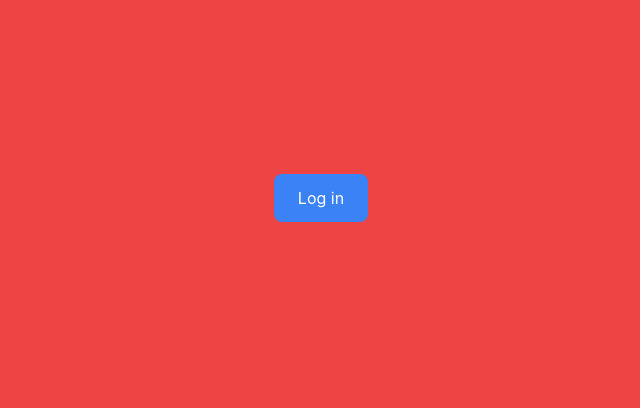
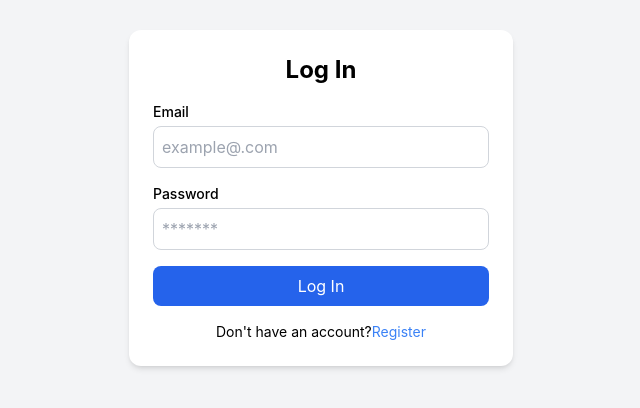
Before and after one commit to Caspar-Brantberger/GetSwoleBooking, a React (Create React App) app in the folder ui/: page /login in a window 1280 px wide. Shown: the part 202-610 px from the top of the page, without its empty margins (319-959 px from the left). Built offline with nearby package versions, Linux system fonts and the light colour scheme.

Commit message:
added register and login in the front page with routes

```diff
--- a/ui/package.json
+++ b/ui/package.json
@@ -13,6 +13,7 @@
     "@types/react-dom": "^19.2.3",
     "react": "^19.2.1",
     "react-dom": "^19.2.1",
+    "react-router-dom": "^7.10.1",
     "react-scripts": "5.0.1",
     "typescript": "^4.9.5",
     "web-vitals": "^2.1.4"
--- a/ui/src/App.tsx
+++ b/ui/src/App.tsx
@@ -1,14 +1,18 @@
 import React from 'react';
 import logo from './logo.svg';
 import './App.css';
+import Login from './pages/Login';
+import Register from './pages/Register';
+import { BrowserRouter as Router, Route, Routes } from 'react-router-dom';
 
 function App() {
   return (
-    <div className="min-h-screen bg-red-500 flex items-center justify-center">
-      <button className="px-6 py-3 bg-blue-500 text-white rounded-lg hover:bg-blue-600 transition">
-        Log in
-      </button>
-    </div>
+    <Router>
+      <Routes>
+        <Route path="/login" element={<Login />} />
+        <Route path="/register" element={<Register />} />
+      </Routes>
+    </Router>
   );
 }
 
--- a/ui/src/components/LoginCard.tsx
+++ b/ui/src/components/LoginCard.tsx
@@ -2,6 +2,7 @@ import React from 'react';
 import  Input  from './Input';
 import   Card from './Card';
 import  Button  from './Button';
+import { Link } from "react-router-dom";
 
 const LoginCard: React.FC = () => {
     return(
@@ -13,7 +14,8 @@ const LoginCard: React.FC = () => {
                 <Button type="button">Log In</Button>
             </form>
             <p className="text-sm text-center mt-4">
-                Don't have an account? <a href="/register" className="text-blue-500 hover:underline">Register</a>
+                Don't have an account?
+                <Link to="/register" className="text-blue-500 hover:underline">Register</Link>
             </p>
         </Card>
     );
--- a/ui/src/components/RegisterCard.tsx
+++ b/ui/src/components/RegisterCard.tsx
@@ -2,6 +2,7 @@ import React from 'react';
 import  Card  from './Card';
 import  Input  from './Input';
 import  Button  from './Button';
+import { Link } from "react-router-dom";
 
 const RegisterCard: React.FC = () => {
     return(
@@ -25,7 +26,8 @@ const RegisterCard: React.FC = () => {
     </form>
 
     <p className= "text-sm text-center mt-4">
-        Do you have an account? <a href="/login" className="text-blue-500 hover:underline">Log in</a>
+        Do you have an account?
+        <Link to ="/login" className="text-blue-500 hover:underline">Log in </Link>
     </p>
     </Card>
     );
```
Also changed, not shown: 1 other file (tests, documents, lock files or other folders).
